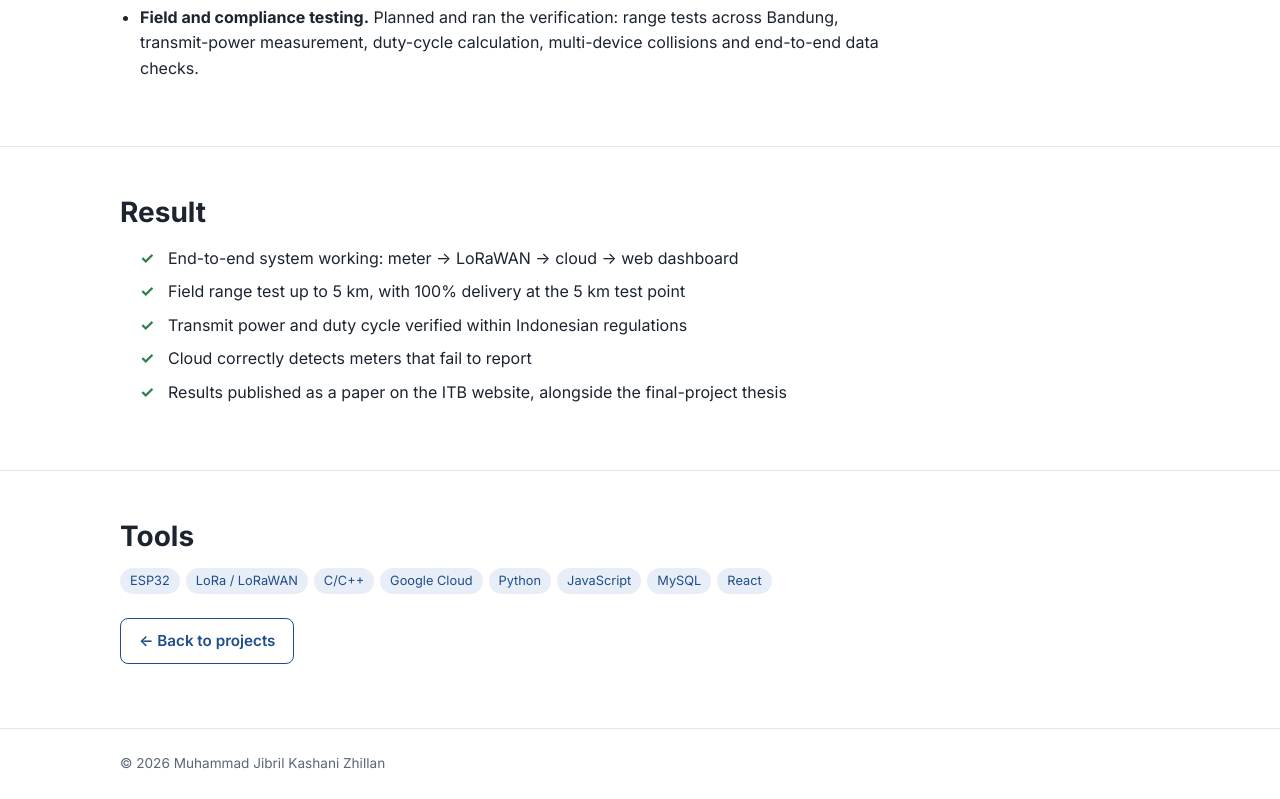
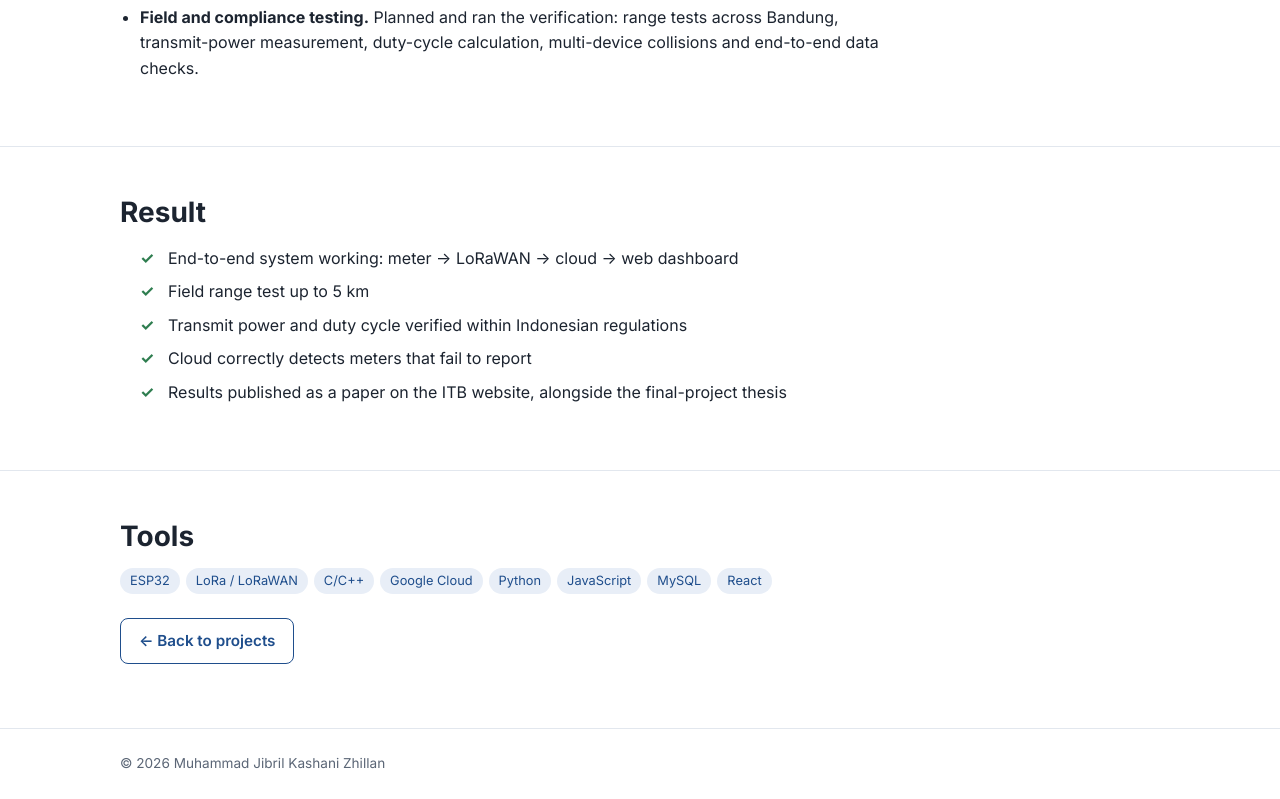
Before and after one commit to jibrilzhillan/jibrilzhillan.github.io, a plain HTML site: page smart-water-meter.html in a window 1280 px wide. Shown: the part 2013-2812 px from the top of the page. Drawn offline with Linux system fonts and the light colour scheme.

Commit message:
Remove unsupported 100% delivery claim from water meter results
Co-Authored-By: Claude Opus 5.5 <noreply@anthropic.com>

```diff
--- a/smart-water-meter.html
+++ b/smart-water-meter.html
@@ -164,7 +164,7 @@
     <h2>Result</h2>
     <ul class="status-list">
       <li class="done">End-to-end system working: meter → LoRaWAN → cloud → web dashboard</li>
-      <li class="done">Field range test up to 5 km, with 100% delivery at the 5 km test point</li>
+      <li class="done">Field range test up to 5 km</li>
       <li class="done">Transmit power and duty cycle verified within Indonesian regulations</li>
       <li class="done">Cloud correctly detects meters that fail to report</li>
       <li class="done">Results published as a paper on the ITB website, alongside the final-project thesis</li>
```
